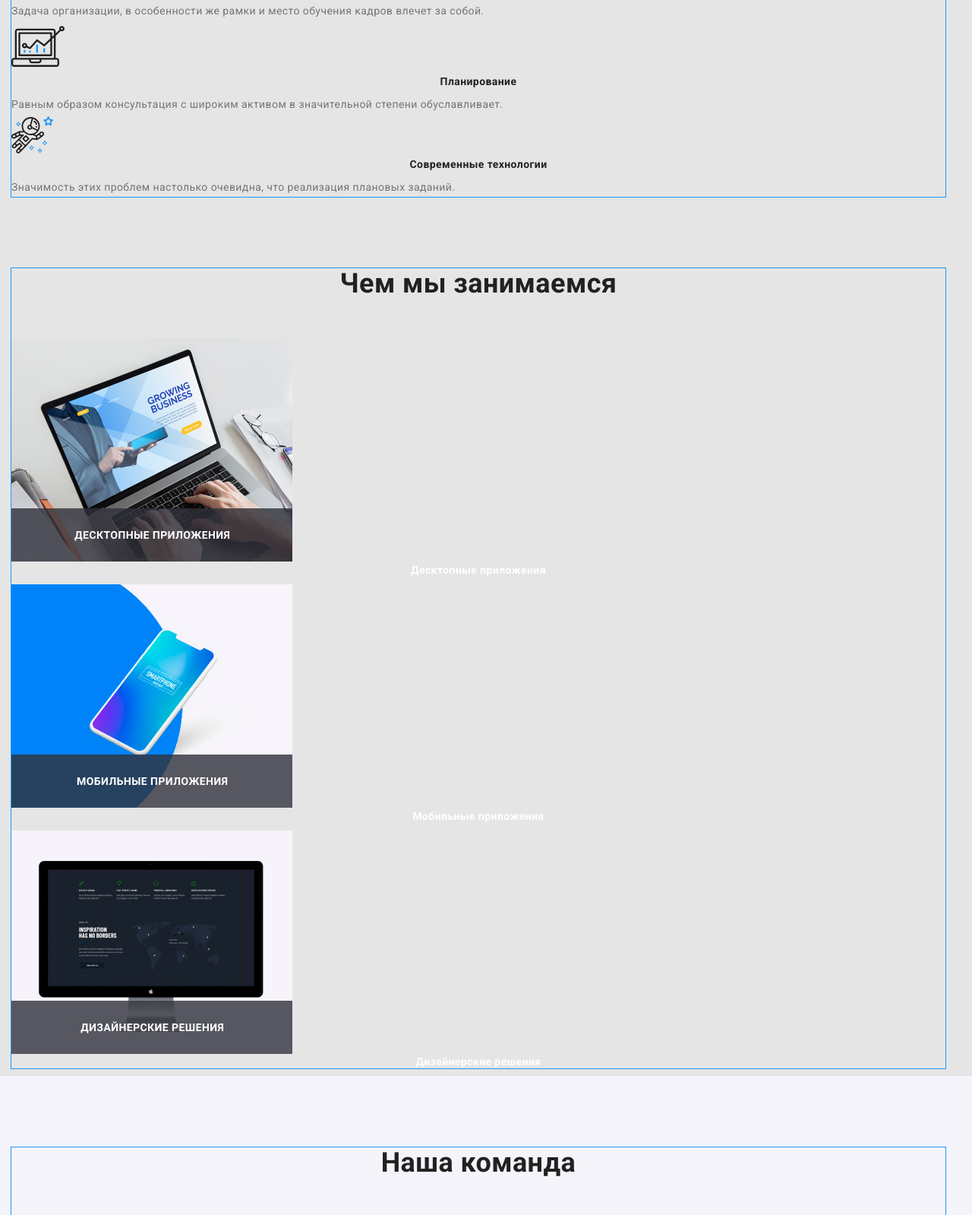
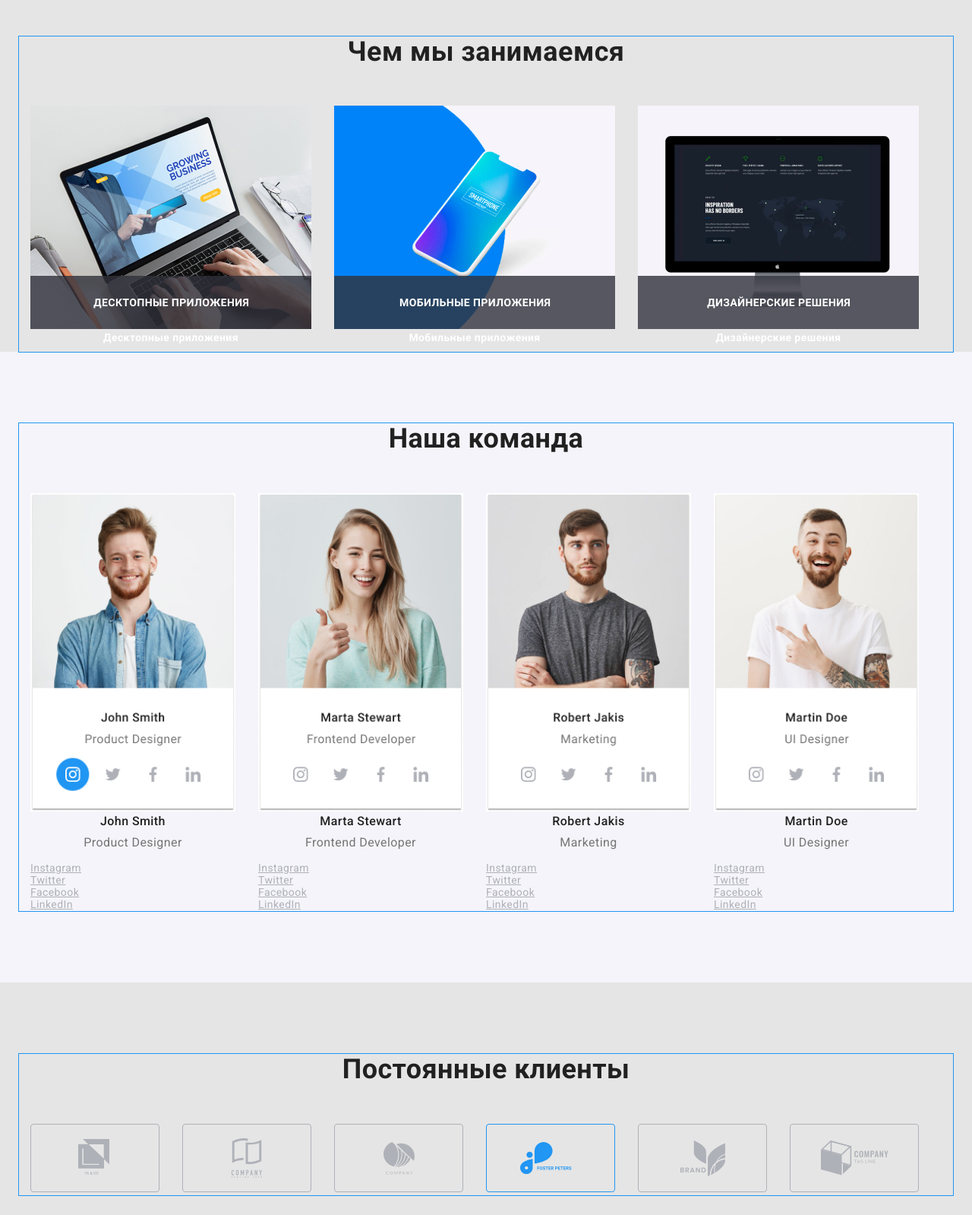
Before and after one commit to Nataliia358/goit-markup-hw-03., a plain HTML site: page index.html in a window 1280 px wide. Shown: the part 663-2262 px from the top of the page at 76% size. Drawn offline with nearby package versions, Linux system fonts and the light colour scheme.

Commit message:
добавляет файлы

```diff
--- a/css/main.css
+++ b/css/main.css
@@ -43,9 +43,11 @@
 
 
  .container {
-     margin-left: 15px;
-     margin-right: 15px;
+     margin-left: auto;
+     margin-right: auto;
      width: 1230px;
+     padding-left: 15px;
+     padding-right: 15px;
      outline: 1px solid var(--accent-color);
  }
 
@@ -58,9 +60,8 @@ body {
     letter-spacing: 0.03em;
 }
 
-.page-header {}
 
-/*утилиты*/
+/*Утилиты*/
 
 ul {
     padding: 0;
@@ -170,6 +171,28 @@ ul {
     color: var(--title-text-color);
 }
 
+.feature-list {
+    display: flex;
+    flex-wrap: wrap;
+}
+
+.feature-list .item {
+    width: 270px;
+}
+
+.work-list {
+    display: flex;
+    flex-wrap: wrap;
+}
+
+.work-list .item {
+    width: 370px;
+}
+
+.work-list .item:not(:last-child) {
+    margin-right: 30px;
+}
+
 .feature-list .title,
 .work-list .title {
     margin-top: 0;
@@ -193,12 +216,25 @@ ul {
 }
 
 .work-list .title {
-
     color: var(--secondary-text-color);
 }
 
 .section.team {
     background-color: #F5F4FA;
+}
+
+.team-list {
+    display: flex;
+    flex-wrap: wrap;
+}
+
+.team-list .item {
+    width: 270px;
+
+}
+
+.team-list .item:not(:last-child) {
+    margin-right: 30px;
 }
 
 .name {
@@ -221,6 +257,21 @@ ul {
     font-size: 16px;
     line-height: 1.18;
     text-align: center;
+}
+
+.clients-list {
+    display: flex;
+    flex-wrap: wrap;
+}
+
+.clients-list .item {
+    width: 170px;
+    justify-content: space-between;
+
+}
+
+.clients-list .item:not(:last-child) {
+    margin-right: 30px;
 }
 
  /*Button*/
@@ -264,11 +315,22 @@ ul {
 }
 
 .footer {
+    display: flex;
+    align-items: center;
+
     font-family: Roboto, sans-serif;
     background-color: #2F303A;
 }
 
+.social-net footer {
+    display: flex;
+    flex-wrap: wrap;
+}
+
 .offer {
+    display: flex;
+    flex-wrap: wrap;
+
     color: var(--secondary-text-color);
 }
 
@@ -292,6 +354,15 @@ ul {
 /*Стилизация страницы Портфолио*/
 
 .button-list {
+
+    display: flex;
+    margin-right: 8px;
+    align-items: center;
+    margin-top: 93px;
+    margin-bottom: 50px;
+    justify-content: center;
+
+
     color: var(--title-text-color);
     font-family: inherit;
 }
@@ -323,6 +394,42 @@ ul {
     line-height: 1.56;
 }
 
+.flex-container {
+    display: flex;
+    flex-wrap: wrap;
+}
+
+.flex-element {
+    width: 370px;
+
+    margin-right: 30px;
+    margin-bottom: 30px;
+}
+
+/*.flex-element {
+    width: calc((100%-60px)/3);
+    margin-right: 30px;
+    margin-bottom: 30px;
+}*/
+
+
+.flex-element:nth-child(3n) {
+    margin-right: 0;
+}
+
+.flex-element:nth-last-child(-n+1) {
+    margin-bottom: 0;
+}
+
+/*Альтернатива*/
+
+/*.flex-element:not(:nth-child(3n)) {
+    margin-right: 30px;
+}
+
+.flex-element:not(:nth-last-child(-n+1)) {
+    margin-bottom: 30px;
+}*/
 
 .footer {
     font-family: Roboto, sans-serif;
--- a/index.html
+++ b/index.html
@@ -47,25 +47,25 @@
         <div class="container">
             <h2 class="section-title">Положительные стороны</h2>
             <ul class="feature-list">
-                <li>
+                <li class="item">
                     <img src="./images/antenna 1 (1).svg" alt="antenna" width="70">
                     <h3 class="title">Внимание к деталям</h3>
                     <p class="title-definition">Идейные соображения, а также начало повседневной работы по формированию позиции.</p>
                 </li>
 
-                <li>
+                <li class="item">
                     <img src="./images/clock 1.svg" alt="clock" width="66.96">
                     <h3 class="title">Пунктуальность</h3>
                     <p class="title-definition">Задача организации, в особенности же рамки и место обучения кадров влечет за собой.</p>
                 </li>
 
-                <li>
+                <li class="item">
                     <img src="./images/diagram 1 (1).svg" alt="diagram" width="70">
                     <h3 class="title">Планирование</h3>
                     <p class="title-definition">Равным образом консультация с широким активом в значительной степени обуславливает.</p>
                 </li>
 
-                <li>
+                <li class="item">
                     <img src="./images/astronaut 1 (1).svg" alt="astronaut" width="54.83">
                     <h3 class="title">Современные технологии</h3>
                     <p class="title-definition">Значимость этих проблем настолько очевидна, что реализация плановых заданий.</p>
@@ -80,15 +80,15 @@
             <h2 class="section-title">Чем мы занимаемся</h2>
 
             <ul class="work-list">
-                <li>
+                <li class="item">
                     <a href=""><img src="./images/box 1.jpg" alt="Десктопные приложения" width="370"></a>
                     <h3 class="title">Десктопные приложения</h3>
                 </li>
-                <li>
+                <li class="item">
                     <a href=""><img src="./images/box 2.jpg" alt="Мобильные приложения" width="370"></a>
                     <h3 class="title">Мобильные приложения</h3>
                 </li>
-                <li>
+                <li class="item">
                     <a href=""><img src="./images/box 3.jpg" alt="Дизайнерские решения" width="370"></a>
                     <h3 class="title">Дизайнерские решения</h3>
                 </li>
@@ -101,8 +101,8 @@
     <section class="section team">
         <div class="container">
             <h2 class="section-title">Наша команда</h2>
-            <ul>
-                <li>
+            <ul class="team-list">
+                <li class="item">
                     <a href=""><img src="./images/team card 1.jpg" alt="John Smith" width="270"></a>
                     <h3 class="name">John Smith</h3>
                     <p class="speciality">Product Designer</p>
@@ -113,7 +113,7 @@
                         <li><a href="" class="link">LinkedIn</a></li>
                     </ul>
                 </li>
-                <li>
+                <li class="item">
                     <a href=""><img src="./images/team card 2.jpg" alt="Marta Stewart" width="270"></a>
                     <h3 class="name">Marta Stewart</h3>
                     <p class="speciality">Frontend Developer</p>
@@ -122,8 +122,9 @@
                         <li><a href="" class="link">Twitter</a></li>
                         <li><a href="" class="link">Facebook</a></li>
                         <li><a href="" class="link">LinkedIn</a></li>
+                    </ul>
                 </li>
-                <li>
+                <li class="item">
                     <a href=""><img src="./images/team card 3.jpg" alt="Robert Jakis" width="270"></a>
                     <h3 class="name">Robert Jakis</h3>
                     <p class="speciality">Marketing</p>
@@ -132,8 +133,9 @@
                         <li><a href="" class="link">Twitter</a></li>
                         <li><a href="" class="link">Facebook</a></li>
                         <li><a href="" class="link">LinkedIn</a></li>
+                    </ul>
                 </li>
-                <li>
+                <li class="item">
                     <a href=""><img src="./images/team card 4.jpg" alt="Martin Doe" width="270"></a>
                     <h3 class="name">Martin Doe</h3>
                     <p class="speciality">UI Designer</p>
@@ -142,6 +144,7 @@
                         <li><a href="" class="link">Twitter</a></li>
                         <li><a href="" class="link">Facebook</a></li>
                         <li><a href="" class="link">LinkedIn</a></li>
+                    </ul>
                 </li>
             </ul>
         </div>
@@ -151,20 +154,19 @@
     <section class="section">
         <div class="container">
             <h2 class="section-title">Постоянные клиенты</h2>
-            <ul>
-                <li><a href=""><img src="./images/Client 1.svg" alt="Логотип компании 1"></a></li>
-                <li><a href=""><img src="./images/Client 2.svg" alt="Логотип компании 2"></a></li>
-                <li><a href=""><img src="./images/Client 3.svg" alt="Логотип компании 3"></a></li>
-                <li><a href=""><img src="./images/Client 4.svg" alt="Логотип компании 4"></a></li>
-                <li><a href=""><img src="./images/Client 5.svg" alt="Логотип компании 5"></a></li>
-                <li><a href=""><img src="./images/Client 6.svg" alt="Логотип компании 6"></a></li>
+            <ul class="clients-list">
+                <li class="item"><a href=""><img src="./images/Client 1.svg" alt="Логотип компании 1"></a></li>
+                <li class="item"><a href=""><img src="./images/Client 2.svg" alt="Логотип компании 2"></a></li>
+                <li class="item"><a href=""><img src="./images/Client 3.svg" alt="Логотип компании 3"></a></li>
+                <li class="item"><a href=""><img src="./images/Client 4.svg" alt="Логотип компании 4"></a></li>
+                <li class="item"><a href=""><img src="./images/Client 5.svg" alt="Логотип компании 5"></a></li>
+                <li class="item"><a href=""><img src="./images/Client 6.svg" alt="Логотип компании 6"></a></li>
             </ul>
         </div>
     </section>
 </main>
 
     <footer class="footer">
-
             <a href="./index.html" class="web"><span>Web</span></a>
             <a href="./index.html" class="studiof"><span>Studio</span></a>
 
```
Also changed, not shown: portfolio.html (+18 -19 lines). Lines whose indentation alone changed are shown as unchanged.
